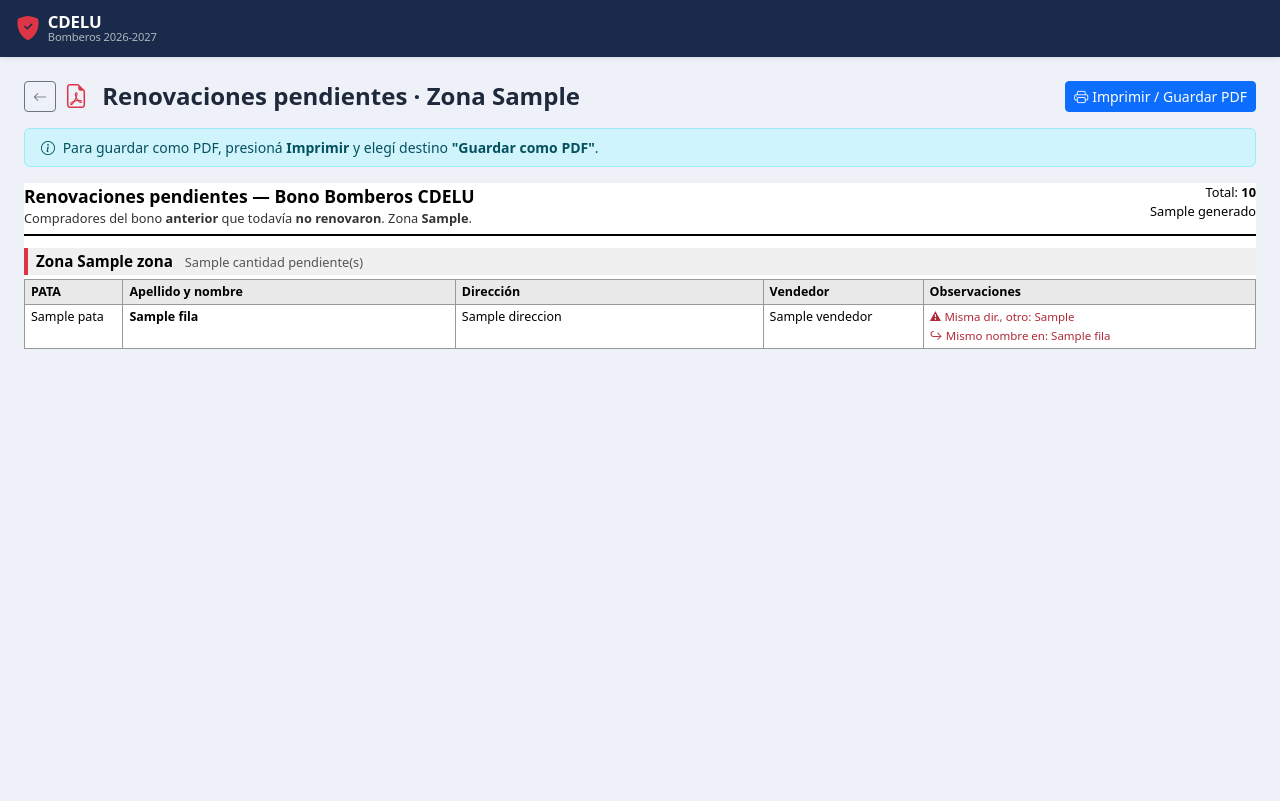
After one commit to Serglla/Bono-Contribucion, a FastAPI app: template app/templates/zonas_renovaciones_print.html in a window 1280 px wide. The commit adds this page. Run offline with FastAPI, Linux system fonts and the light colour scheme; the template is opened without the code that fills it: most values are stand-ins (such as "Sample title", 1, 10 or a date in 2020).

Commit message:
update zonas 004

```diff
--- a/app/routers/zonas.py
+++ b/app/routers/zonas.py
@@ -607,14 +607,11 @@ async def toggle_hecha(zid: int, request: Request, db: Session = Depends(get_db)
     return RedirectResponse("/zonas/", status_code=302)
 
 
-@router.get("/renovaciones", response_class=HTMLResponse)
-async def renovaciones(request: Request, db: Session = Depends(get_db)):
-    """Subsección: por zona, compradores del bono anterior que TODAVÍA no renovaron
-    este bono (match por nombre + dirección)."""
-    user = await auth_module.require_user(request, db)
-    if not auth_module.has_permission(user, 'zonas', 'ver'):
-        raise HTTPException(403, 'No tenés permiso para ver esta sección')
-
+def _calcular_renovaciones(db):
+    """Calcula, por zona, los compradores del bono ANTERIOR que TODAVÍA no
+    renovaron este bono (cruce difuso por apellido + número de casa + nombre),
+    con avisos de misma dirección / mismo nombre en otra dirección.
+    Devuelve (grupos_list, flat, tiene_bono_anterior)."""
     ba_rows = db.query(models.BonoAnterior).all()
     compradores = db.query(models.Comprador).all()
     current_matcher = _build_socio_matcher((c.apellido_nombre, c.direccion) for c in compradores)
@@ -659,14 +656,48 @@ async def renovaciones(request: Request, db: Session = Depends(get_db)):
         grupos_list.append({"zona": label, "filas": filas, "cantidad": len(filas)})
 
     flat.sort(key=lambda x: (x["zona_sort"], _norm_txt(x["nombre"])))
+    return grupos_list, flat, len(ba_rows) > 0
 
-    total = len(flat)
+
+@router.get("/renovaciones", response_class=HTMLResponse)
+async def renovaciones(request: Request, db: Session = Depends(get_db)):
+    """Subsección: por zona, compradores del bono anterior que TODAVÍA no renovaron
+    este bono (match por nombre + dirección)."""
+    user = await auth_module.require_user(request, db)
+    if not auth_module.has_permission(user, 'zonas', 'ver'):
+        raise HTTPException(403, 'No tenés permiso para ver esta sección')
+
+    grupos_list, flat, tiene = _calcular_renovaciones(db)
     return templates.TemplateResponse(request, "zonas_renovaciones.html", {
         "user": user,
         "grupos": grupos_list,
         "flat": flat,
+        "total": len(flat),
+        "tiene_bono_anterior": tiene,
+    })
+
+
+@router.get("/renovaciones/imprimir", response_class=HTMLResponse)
+async def renovaciones_imprimir(request: Request, zona: str = "", db: Session = Depends(get_db)):
+    """Vista imprimible (PDF vía navegador) de las renovaciones pendientes.
+    Si `zona` viene dado, imprime solo esa zona; si no, todas."""
+    from datetime import datetime as _dt
+    user = await auth_module.require_user(request, db)
+    if not auth_module.has_permission(user, 'zonas', 'ver'):
+        raise HTTPException(403, 'No tenés permiso para ver esta sección')
+
+    grupos_list, _flat, tiene = _calcular_renovaciones(db)
+    zona = (zona or "").strip()
+    if zona:
+        grupos_list = [g for g in grupos_list if str(g["zona"]) == zona]
+    total = sum(g["cantidad"] for g in grupos_list)
+    return templates.TemplateResponse(request, "zonas_renovaciones_print.html", {
+        "user": user,
+        "grupos": grupos_list,
         "total": total,
-        "tiene_bono_anterior": len(ba_rows) > 0,
+        "zona_filtro": zona,
+        "tiene_bono_anterior": tiene,
+        "generado": _dt.now().strftime("%d/%m/%Y %H:%M"),
     })
 
 
--- /dev/null
+++ b/app/templates/zonas_renovaciones_print.html
@@ -0,0 +1,113 @@
+{% extends "base.html" %}
+{% block title %}Renovaciones pendientes{% if zona_filtro %} · Zona {{ zona_filtro }}{% endif %}{% endblock %}
+{% block content %}
+
+<!-- Toolbar (no se imprime) -->
+<div class="d-flex align-items-center gap-2 mb-3 flex-wrap d-print-none">
+  <a href="/zonas/renovaciones" class="btn btn-sm btn-outline-secondary">
+    <i class="bi bi-arrow-left"></i>
+  </a>
+  <h4 class="fw-bold mb-0">
+    <i class="bi bi-file-earmark-pdf text-danger me-2"></i>
+    Renovaciones pendientes{% if zona_filtro %} · Zona {{ zona_filtro }}{% endif %}
+  </h4>
+  <button class="btn btn-sm btn-primary ms-auto" onclick="window.print()">
+    <i class="bi bi-printer me-1"></i>Imprimir / Guardar PDF
+  </button>
+</div>
+
+<div class="alert alert-info py-2 px-3 small d-print-none mb-3">
+  <i class="bi bi-info-circle me-1"></i>
+  Para guardar como PDF, presioná <strong>Imprimir</strong> y elegí destino
+  <strong>"Guardar como PDF"</strong>.
+</div>
+
+{# ══════════ HOJA IMPRIMIBLE ══════════ #}
+<div class="hoja">
+
+  <div class="encabezado">
+    <div>
+      <div class="titulo">Renovaciones pendientes — Bono Bomberos CDELU</div>
+      <div class="subtitulo">
+        Compradores del bono <strong>anterior</strong> que todavía <strong>no renovaron</strong>.
+        {% if zona_filtro %}Zona <strong>{{ zona_filtro }}</strong>.{% else %}Todas las zonas.{% endif %}
+      </div>
+    </div>
+    <div class="meta">
+      <div>Total: <strong>{{ total }}</strong></div>
+      <div>{{ generado }}</div>
+    </div>
+  </div>
+
+  {% if not grupos %}
+    <p class="text-muted">No hay renovaciones pendientes para imprimir.</p>
+  {% endif %}
+
+  {% for g in grupos %}
+  <div class="zona-bloque">
+    <h5 class="zona-titulo">
+      Zona {{ g.zona }}
+      <span class="zona-cant">{{ g.cantidad }} pendiente(s)</span>
+    </h5>
+    <table class="tabla-print">
+      <thead>
+        <tr>
+          <th style="width:8%;">PATA</th>
+          <th style="width:27%;">Apellido y nombre</th>
+          <th style="width:25%;">Dirección</th>
+          <th style="width:13%;">Vendedor</th>
+          <th style="width:27%;">Observaciones</th>
+        </tr>
+      </thead>
+      <tbody>
+        {% for r in g.filas %}
+        <tr>
+          <td>{{ r.pata }}</td>
+          <td class="fw-semibold">{{ r.nombre }}</td>
+          <td>{{ r.direccion or "—" }}</td>
+          <td>{{ r.vendedor or "—" }}</td>
+          <td class="obs">
+            {% if r.misma_dir_otro %}<div>⚠ Misma dir., otro: {{ r.misma_dir_otro }}</div>{% endif %}
+            {% if r.mismo_nom_otra %}<div>↪ Mismo nombre en: {{ r.mismo_nom_otra }}</div>{% endif %}
+          </td>
+        </tr>
+        {% endfor %}
+      </tbody>
+    </table>
+  </div>
+  {% endfor %}
+
+</div>
+
+<style>
+  .hoja { background:#fff; color:#000; }
+  .encabezado {
+    display:flex; justify-content:space-between; align-items:flex-start;
+    border-bottom:2px solid #000; padding-bottom:6px; margin-bottom:12px;
+  }
+  .titulo { font-size:1.1rem; font-weight:700; }
+  .subtitulo { font-size:.8rem; color:#333; }
+  .meta { text-align:right; font-size:.8rem; white-space:nowrap; }
+  .zona-bloque { margin-bottom:16px; }
+  .zona-titulo {
+    font-size:.95rem; font-weight:700; margin:0 0 4px 0;
+    background:#f0f0f0; padding:4px 8px; border-left:4px solid #dc3545;
+  }
+  .zona-cant { font-weight:400; font-size:.8rem; color:#555; margin-left:8px; }
+  table.tabla-print { width:100%; border-collapse:collapse; font-size:.78rem; }
+  table.tabla-print th, table.tabla-print td {
+    border:1px solid #999; padding:3px 6px; text-align:left; vertical-align:top;
+  }
+  table.tabla-print thead th { background:#e9e9e9; }
+  table.tabla-print td.obs { font-size:.72rem; color:#b02a37; }
+  table.tabla-print td.obs div { margin-bottom:1px; }
+
+  @media print {
+    .d-print-none { display:none !important; }
+    @page { size:A4; margin:12mm; }
+    .zona-bloque { break-inside:avoid; }
+    table.tabla-print tr { break-inside:avoid; }
+    table.tabla-print thead { display:table-header-group; }
+  }
+</style>
+{% endblock %}
```
Also changed, not shown: app/templates/zonas_renovaciones.html (+14 -1 lines).
